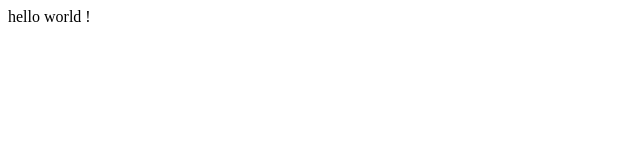
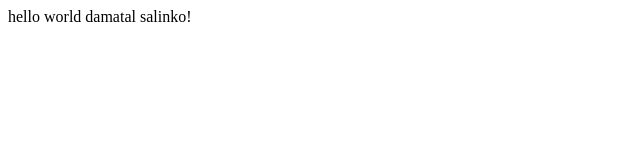
Before and after one commit to DAMATALSALINKO/dama-test, a plain HTML site: page index.html in a window 1280 px wide. Shown: the whole page, without its empty margins (0-640 px from the left). Drawn offline with Linux system fonts and the light colour scheme.

Commit message:
Update index.html

```diff
--- a/index.html
+++ b/index.html
@@ -6,6 +6,6 @@
     <title>Document</title>
 </head>
 <body>
-  hello world !
+  hello world damatal salinko!
 </body>
 </html>
```
